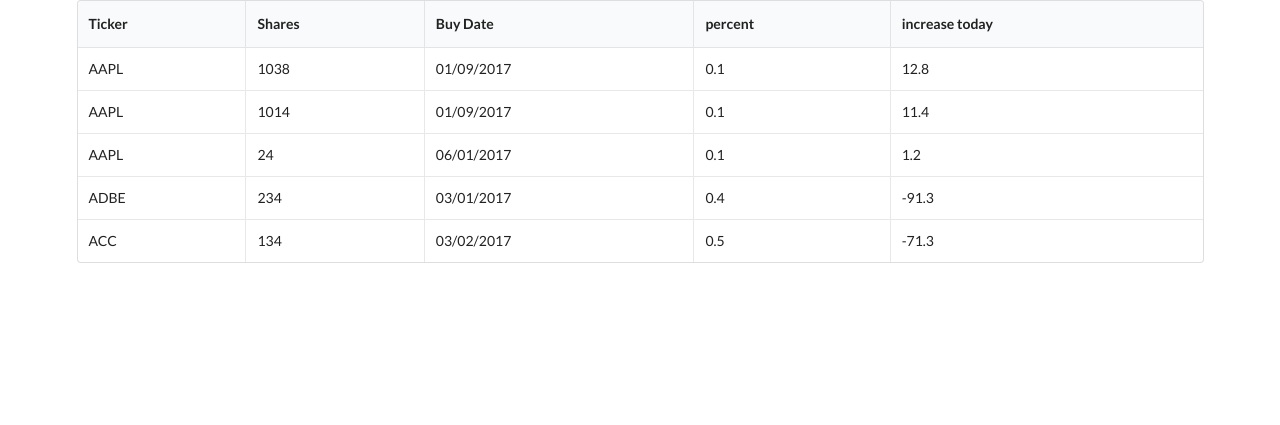
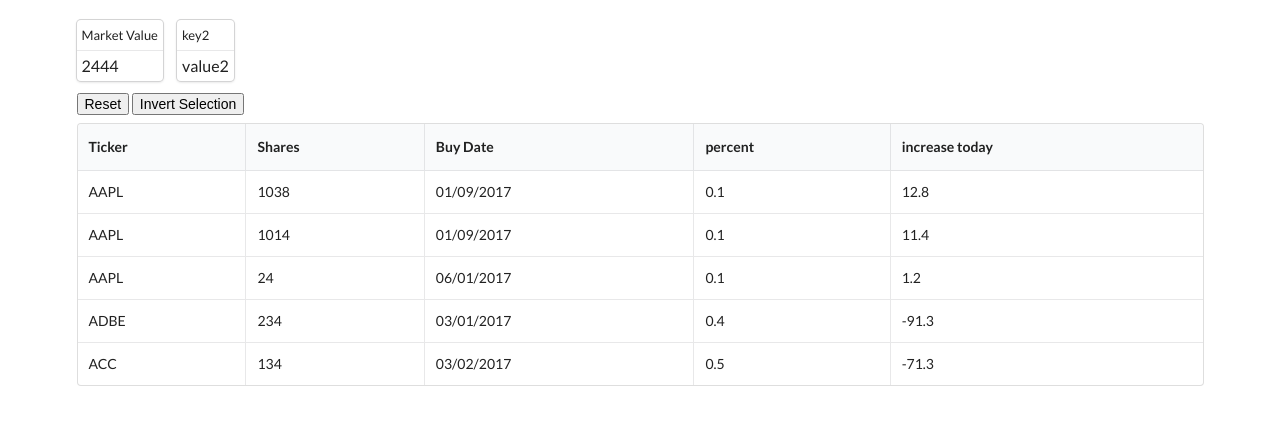
Before and after one commit to rirwin/stock_analysis, a Flask app: page /static in a window 1280 px wide. Shown: the top 425 px of the page. Run offline with Flask 2, Linux system fonts and the light colour scheme; some libraries are stand-ins or nearby versions.

Commit message:
added automatic calculation example

```diff
--- a/templates/static.html
+++ b/templates/static.html
@@ -2,9 +2,70 @@
 <html>
 <head>
 <link rel="stylesheet" text="text/css" href="https://cdnjs.cloudflare.com/ajax/libs/semantic-ui/2.2.10/semantic.min.css">
+<link rel="stylesheet" text="text/css" href="https://cdnjs.cloudflare.com/ajax/libs/semantic-ui/2.2.10/semantic.min.css">
 </head>
 <body>
+<br>
 <div class="ui container">
+<div class="ui cards">
+<div class="ui card"  style="width:auto">
+  <div class="content" style="padding:5px 5px 5px 5px;font-size:small">Market Value</div>
+  <div class="content" style="padding:5px 5px 5px 5px;font-size:medium" id="market_value">initial_sum</div>
+</div>
+<div class="ui card"  style="width:auto">
+  <div class="content" style="padding:5px 5px 5px 5px;font-size:small">key2</div>
+  <div class="content" style="padding:5px 5px 5px 5px;font-size:medium">value2</div>
+</div>
+<div class="ui container">
+    <button onclick="myReset()">Reset</button>
+    <button onclick="myInvert()">Invert Selection</button>
+</div>
+<script>
+function myReset() {
+    var table_div = document.getElementById("main_table_div");
+    var rows = table_div.getElementsByTagName("tr");
+    var row_i;
+    for (row_i = 0; row_i < rows.length; row_i++)
+        rows[row_i].classList.remove('active');
+    recalculate();
+}
+function myInvert() {
+    var table_div = document.getElementById("main_table_div");
+    var rows = table_div.getElementsByTagName("tr");
+    var row_i;
+    for (row_i = 1; row_i < rows.length; row_i++)
+        rows[row_i].classList.toggle('active')
+
+    recalculate()
+}
+function myActivate(obj) {
+    obj.classList.toggle('active')
+    recalculate()
+}
+function recalculate() {
+    var table_div = document.getElementById("main_table_div");
+    var rows = table_div.getElementsByTagName("tr");
+    var row_i;
+    var active_sum = 0;
+    var inactive_sum = 0;
+    for (row_i = 1; row_i < rows.length; row_i++) {
+        var x = rows[row_i].getElementsByClassName("my_value");
+        var count_row = parseFloat(x[0].innerHTML, 10);
+        if ( rows[row_i].classList.contains('active') )
+            active_sum = active_sum + count_row;
+        else
+            inactive_sum = inactive_sum + count_row;
+    }
+    if ( active_sum > 0.1 )
+        document.getElementById("market_value").innerHTML = active_sum
+    else
+        document.getElementById("market_value").innerHTML = inactive_sum
+}
+</script>
+</div>
+</div>
+<br>
+<div class="ui container" id="main_table_div">
 <table class="ui sortable celled table">
   <thead>
     <tr>
@@ -16,37 +77,37 @@
     </tr>
   </thead>
   <tbody>
-    <tr>
+    <tr onclick=myActivate(this)>
       <td>AAPL</td>
-      <td>1038</td>
+      <td class="my_value">1038</td>
       <td data-sort-value=736338>01/09/2017</td>
       <td>0.1</td>
       <td>12.8</td>
     </tr>
-    <tr style="display:visible">
+    <tr onclick=myActivate(this)>
       <td>AAPL</td>
-      <td data-sort-value=1038>1014</td>
+      <td data-sort-value=1038 class="my_value">1014</td>
       <td data-sort-value=736338>01/09/2017</td>
       <td data-sort-value=0.1>0.1</td>
       <td data-sort-value=12.8>11.4</td>
     </tr>
-    <tr>
+    <tr onclick=myActivate(this)>
       <td>AAPL</td>
-      <td data-sort-value=1038>24</td>
+      <td data-sort-value=1038 class="my_value">24</td>
       <td data-sort-value=736338>06/01/2017</td>
       <td data-sort-value=0.1>0.1</td>
       <td data-sort-value=12.8>1.2</td>
     </tr>
-    <tr>
+    <tr onclick=myActivate(this)>
       <td>ADBE</td>
-      <td>234</td>
+      <td class="my_value">234</td>
       <td data-sort-value=736389>03/01/2017</td>
       <td>0.4</td>
       <td>-91.3</td>
     </tr>
-    <tr>
+    <tr onclick=myActivate(this)>
       <td>ACC</td>
-      <td>134</td>
+      <td class="my_value">134</td>
       <td data-sort-value=736390>03/02/2017</td>
       <td>0.5</td>
       <td>-71.3</td>
@@ -56,16 +117,12 @@
 </div>
 <script src="https://ajax.googleapis.com/ajax/libs/jquery/3.1.1/jquery.min.js"></script>
 <script src="https://cdnjs.cloudflare.com/ajax/libs/semantic-ui/2.2.10/semantic.min.js"></script>
+<script src="../static/stupidtable.min.js"></script>
 <script>
-(function(c){c.fn.stupidtable=function(b){return this.each(function(){var a=c(this);b=b||{};b=c.extend({},c.fn.stupidtable.default_sort_fns,b);a.data("sortFns",b);a.stupidtable_build();a.on("click.stupidtable","thead th",function(){c(this).stupidsort()});a.find("th[data-sort-onload=yes]").eq(0).stupidsort()})};c.fn.stupidtable_settings=function(b){return this.each(function(){var a=c(this),f=c.extend({},c.fn.stupidtable.default_settings,b);a.stupidtable.settings=f})};c.fn.stupidsort=function(b){var a=
-c(this),f=0,g=c.fn.stupidtable.dir,d=a.closest("table"),h=a.data("sort")||null;d.stupidtable.settings||(d.stupidtable.settings=c.extend({},c.fn.stupidtable.default_settings));if(null!==h){var k=d.data("sortFns")[h];a.parents("tr").find("th").slice(0,c(this).index()).each(function(){var a=c(this).attr("colspan")||1;f+=parseInt(a,10)});var e;1==arguments.length?e=b:(e=b||a.data("sort-default")||g.ASC,a.data("sort-dir")&&(e=a.data("sort-dir")===g.ASC?g.DESC:g.ASC));a.data("sort-dir",e);d.trigger("beforetablesort",
-{column:f,direction:e,$th:a});d.css("display");setTimeout(function(){d.stupidtable.settings.will_manually_build_table||d.stupidtable_build();var b=d.data("stupidsort_internaltable");b.sort(function(a,b){var c=k(a.columns[f],b.columns[f]);return 0===c?a.index-b.index:c});e!=g.ASC&&b.reverse();var l={column:c.map(b,function(a,b){return[[a.columns[f],a.$tr,b]]}),sort_dir:e,$th:a,th_index:f,$table:d,datatype:h,compare_fn:k};d.stupidtable.settings.should_redraw(l)&&(trs=c.map(b,function(a){return a.$tr}),
-d.children("tbody").append(trs),d.find("th").data("sort-dir",null).removeClass("sorting-desc sorting-asc"),a.data("sort-dir",e).addClass("sorting-"+e),d.trigger("aftertablesort",{column:f,direction:e,$th:a}),d.css("display"))},10);return a}};c.fn.updateSortVal=function(b){var a=c(this);a.is("[data-sort-value]")&&a.attr("data-sort-value",b);a.data("sort-value",b);return a};c.fn.stupidtable.default_settings={should_redraw:function(b){return!0},will_manually_build_table:!1};c.fn.stupidtable.dir={ASC:"asc",
-DESC:"desc"};c.fn.stupidtable.default_sort_fns={"int":function(b,a){return parseInt(b,10)-parseInt(a,10)},"float":function(b,a){return parseFloat(b)-parseFloat(a)},string:function(b,a){return b.toString().localeCompare(a.toString())},"string-ins":function(b,a){b=b.toString().toLocaleLowerCase();a=a.toString().toLocaleLowerCase();return b.localeCompare(a)}};c.fn.stupidtable_build=function(){return this.each(function(){var b=c(this),a=[];b.children("tbody").children("tr").each(function(b,g){var d={$tr:c(g),
-columns:[],index:b};c(g).children("td").each(function(a,b){var e=c(b).data("sort-value");"undefined"===typeof e&&(e=c(b).text(),c(b).data("sort-value",e));d.columns.push(e)});a.push(d)});b.data("stupidsort_internaltable",a)})}})(jQuery);
 
 $(document).ready(function(){
-    $('table').stupidtable()
+    $('table').stupidtable();
+    myReset();
 });
 </script>
 </body>
```
